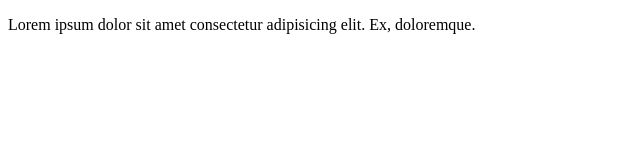
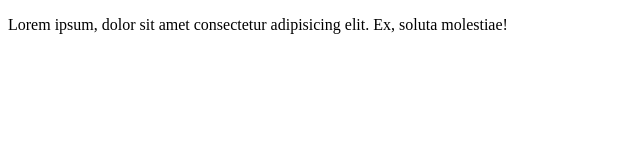
Before and after one commit to victoria8896/Evauacion_1, a plain HTML site: page Index.html in a window 1280 px wide. Shown: the full height of the page, 0-640 px from the left. Drawn offline with Linux system fonts and the light colour scheme.

```diff
--- a/Index.html
+++ b/Index.html
@@ -11,7 +11,7 @@
 <!--NOMAMES-->
 <div class "container">
     <div class="row">
-        <p>Lorem ipsum dolor sit amet consectetur adipisicing elit. Ex, doloremque.</p>
+        <p>Lorem ipsum, dolor sit amet consectetur adipisicing elit. Ex, soluta molestiae!</p>
     </div>
 </div>
 </body>
```
